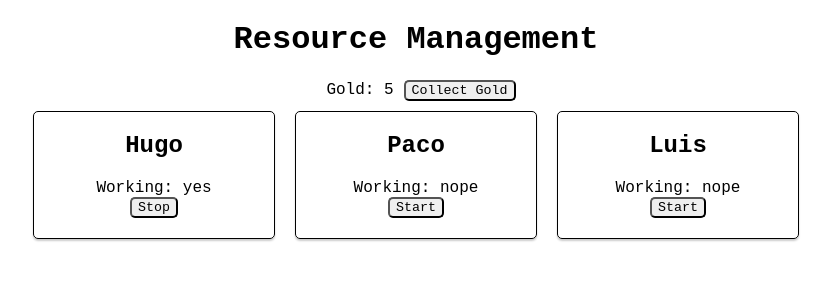
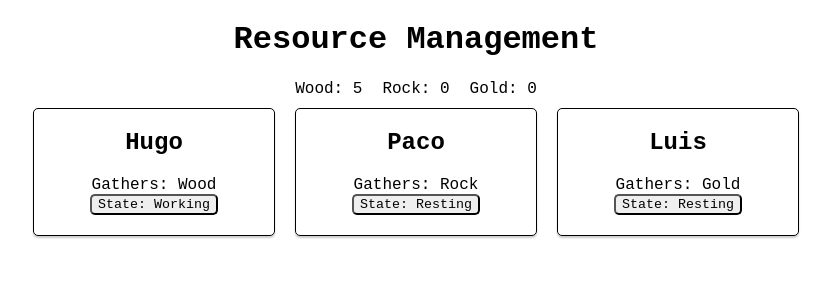
Before and after one commit to pinguinosod/resource-management, a React (Create React App) app: page / in a window 1280 px wide. Shown: the top 300 px of the page, without its empty margins (224-1055 px from the left). Built offline with nearby package versions, Linux system fonts and the light colour scheme.

Commit message:
Implement different gatherable resources

```diff
--- a/src/App.js
+++ b/src/App.js
@@ -5,31 +5,36 @@ import './App.css'
 class App extends Component {
 
   state = {
-    gold: 0,
-    miners: [{
+    coins: 0,
+    resources: [{
+      id: 1,
+      name: 'Wood',
+      quantity: 0
+    }, {
+      id: 2,
+      name: 'Rock',
+      quantity: 0
+    }, {
+      id: 3,
+      name: 'Gold',
+      quantity: 0
+    }],
+    workers: [{
       id: 1,
       name: 'Hugo',
-      mining: true
+      working: true,
+      gathers: 1
     }, {
       id: 2,
       name: 'Paco',
-      mining: false
+      working: false,
+      gathers: 2
     }, {
       id: 3,
       name: 'Luis',
-      mining: false
+      working: false,
+      gathers: 3
     }]
-  }
-
-  collectGold = () => {
-    this.setState(prevState => {
-      const goldMined = this.state.miners.reduce((accumulatedGold, miner) => {
-        return miner.mining ? accumulatedGold + 1 : accumulatedGold
-      }, 0)
-      return {
-        gold: prevState.gold + goldMined
-      }
-    })
   }
 
   componentDidMount() {
@@ -43,9 +48,24 @@ class App extends Component {
   }
 
   tick() {
+    this.collectResources()
+  }
+
+  collectResources = () => {
     this.setState(prevState => {
+      const newResources = prevState.resources.map((resource) => {
+        const gathered = this.state.workers.reduce((accumulatedResource, worker) => {
+          return worker.working && worker.gathers === resource.id ? accumulatedResource + 1 : accumulatedResource
+        }, 0)
+        return {
+          id: resource.id,
+          name: resource.name,
+          quantity: resource.quantity + gathered
+        }
+      })
+
       return {
-        gold: prevState.gold + 1
+        resources: newResources
       }
     })
   }
@@ -53,15 +73,16 @@ class App extends Component {
   workToggleHandler = (id) => {
     this.setState(prevState => {
       return {
-        miners: prevState.miners.map((miner) => {
-          if (miner.id === id) {
+        workers: prevState.workers.map((worker) => {
+          if (worker.id === id) {
             return {
-              id: miner.id,
-              name: miner.name,
-              mining: !miner.mining
+              id: worker.id,
+              name: worker.name,
+              working: !worker.working,
+              gathers: worker.gathers
             }
           } else {
-            return miner
+            return worker
           }
         })
       }
@@ -74,18 +95,25 @@ class App extends Component {
         <header className="App-header">
           <h1>Resource Management</h1>
           <div className="topBar">
-            <span>Gold: {this.state.gold}</span>
-            <button onClick={this.collectGold}>Collect Gold</button>
+            {
+              this.state.resources.map(resource => {
+                return <span key={resource.id}>
+                  {resource.name}: {resource.quantity}
+                </span>
+              })
+            }
           </div>
         </header>
         <main className="App-main">
           {
-            this.state.miners.map((miner) => {
+            this.state.workers.map(worker => {
               return <Miner
-                key={miner.id}
-                name={miner.name}
-                mining={miner.mining}
-                workToggleHandler={() => this.workToggleHandler(miner.id)}>
+                key={worker.id}
+                name={worker.name}
+                working={worker.working}
+                gathers={worker.gathers}
+                resources={this.state.resources}
+                workToggleHandler={() => this.workToggleHandler(worker.id)}>
               </Miner>
             })
           }
--- a/src/Miner/Miner.js
+++ b/src/Miner/Miner.js
@@ -2,13 +2,22 @@ import React from 'react'
 import './Miner.css'
 
 const Miner = (props) => {
+  const resourceGathering = props.resources.filter((resource) => {
+    return resource.id === props.gathers
+  })[0]
+  const gathers = resourceGathering.name;
+
   return (
     <div className="Miner">
       <h2>{props.name}</h2>
-      <div>Working: {props.mining ? 'yes' : 'nope'}</div>
-      <button onClick={props.workToggleHandler}>
-        {props.mining ? 'Stop' : 'Start'}
-      </button>
+      <div>
+        Gathers: {gathers}
+      </div>
+      <div>
+        <button onClick={props.workToggleHandler}>
+          State: {props.working ? 'Working' : 'Resting'}
+        </button>
+      </div>
     </div>
   )
 }
```
